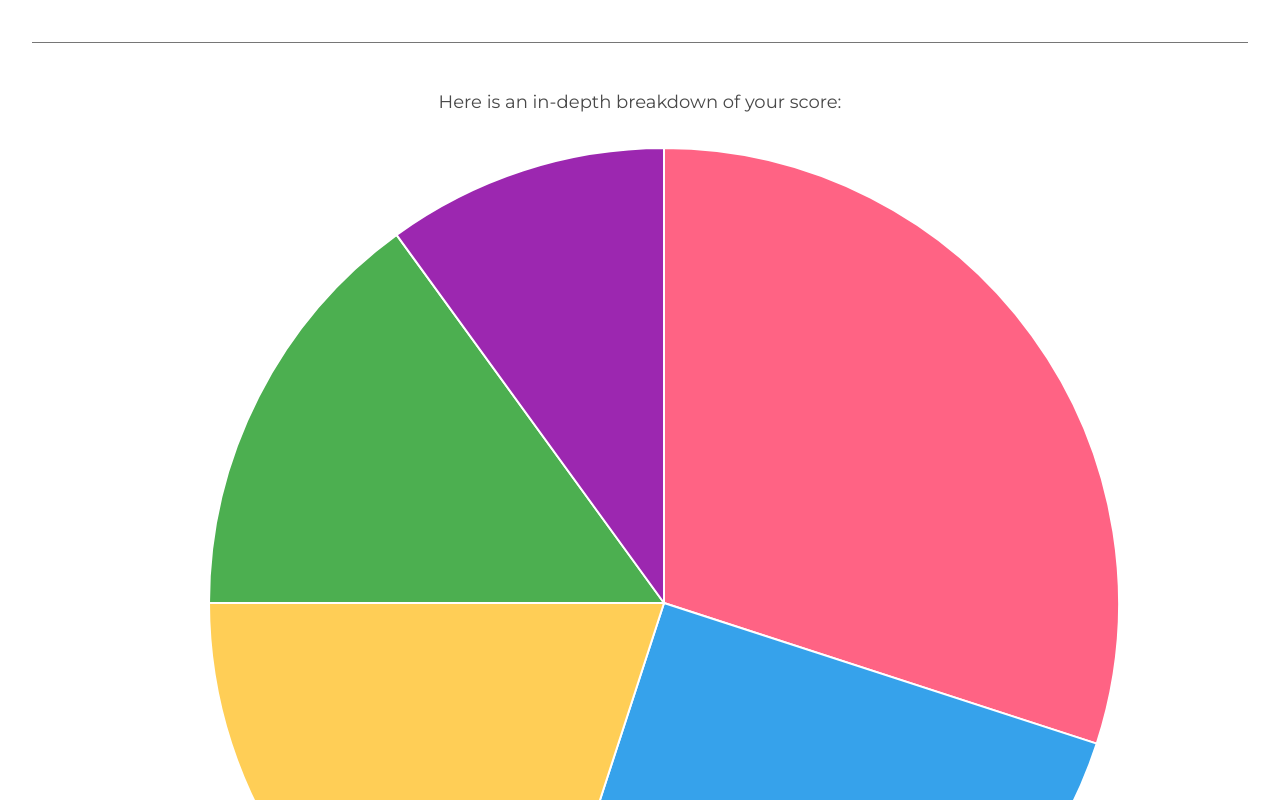
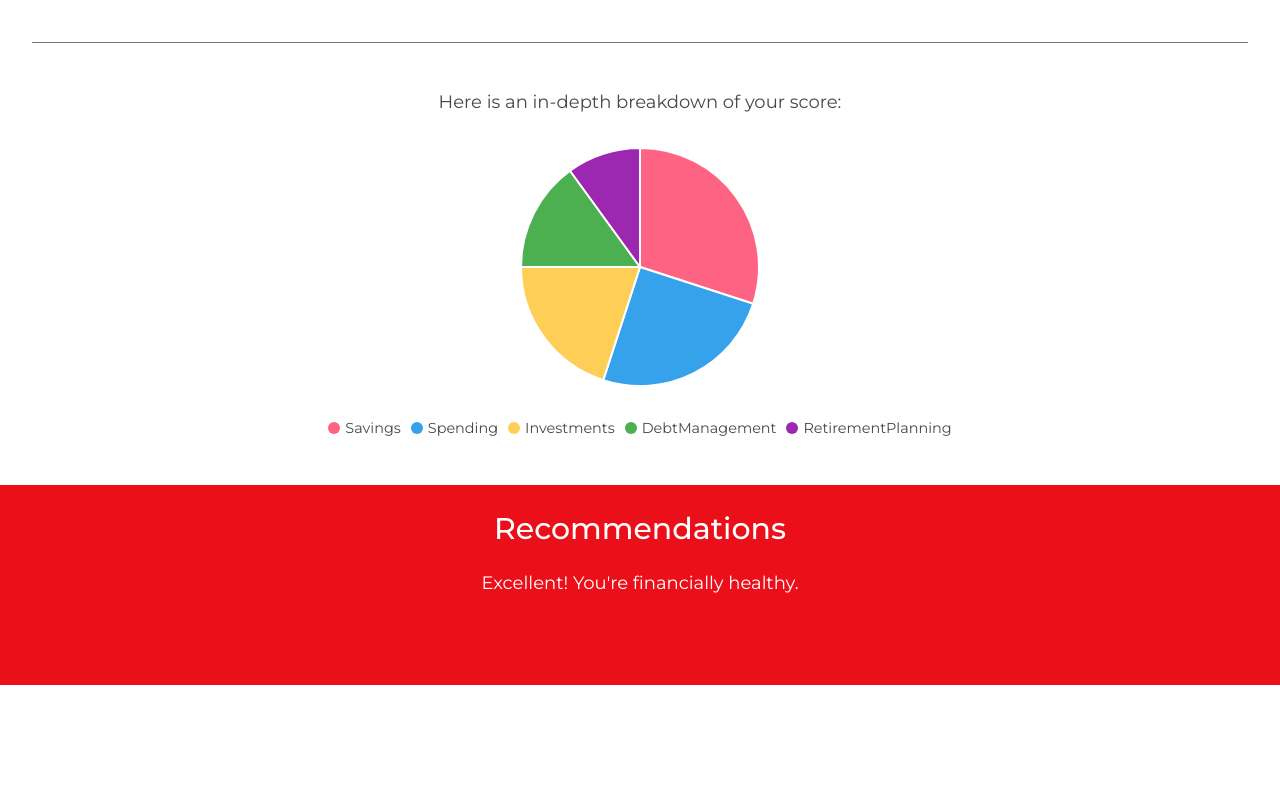
Before and after one commit to AyshFawad/industry-project-frontend, a React (Vite) app: page /results in a window 1280 px wide. Shown: the part 380-1180 px from the top of the page. After the commit the page ends 1065 px from the top, so only its background shows below. Built offline with nearby package versions, Linux system fonts and the light colour scheme.

Commit message:
made some changes

```diff
--- a/src/components/PieChart/PieChart.scss
+++ b/src/components/PieChart/PieChart.scss
@@ -8,9 +8,11 @@
 
   &__container {
     padding: 1rem 0;
-    padding-left: 3rem;
     margin: 0 auto;
-    width: 75%;
+    display: flex;
+    justify-content: center;
+    width: 100%;
+    height: 15rem;
 
   }
 
--- a/src/pages/ResultsPage/ResultsPage.jsx
+++ b/src/pages/ResultsPage/ResultsPage.jsx
@@ -24,6 +24,7 @@ function ResultsPage() {
         <PieChart data={data} />
       </div>
       <div className="results__insights">
+        <h1 className="results__recommendation">Recommendations</h1>
         <p className="results__message">
           {score >= 75
             ? "Excellent! You're financially healthy."
--- a/src/pages/ResultsPage/ResultsPage.scss
+++ b/src/pages/ResultsPage/ResultsPage.scss
@@ -17,9 +17,14 @@
     background-color: $primary-accentcolor;
     padding: 0 2rem;
     margin-top: 3rem;
-    height: 5rem;
+    height: 25vh;
     display: flex;
+    flex-direction: column;
     align-items: center;
+  }
+
+  &__recommendation {
+    color: white;
   }
 
   &__message {
```
